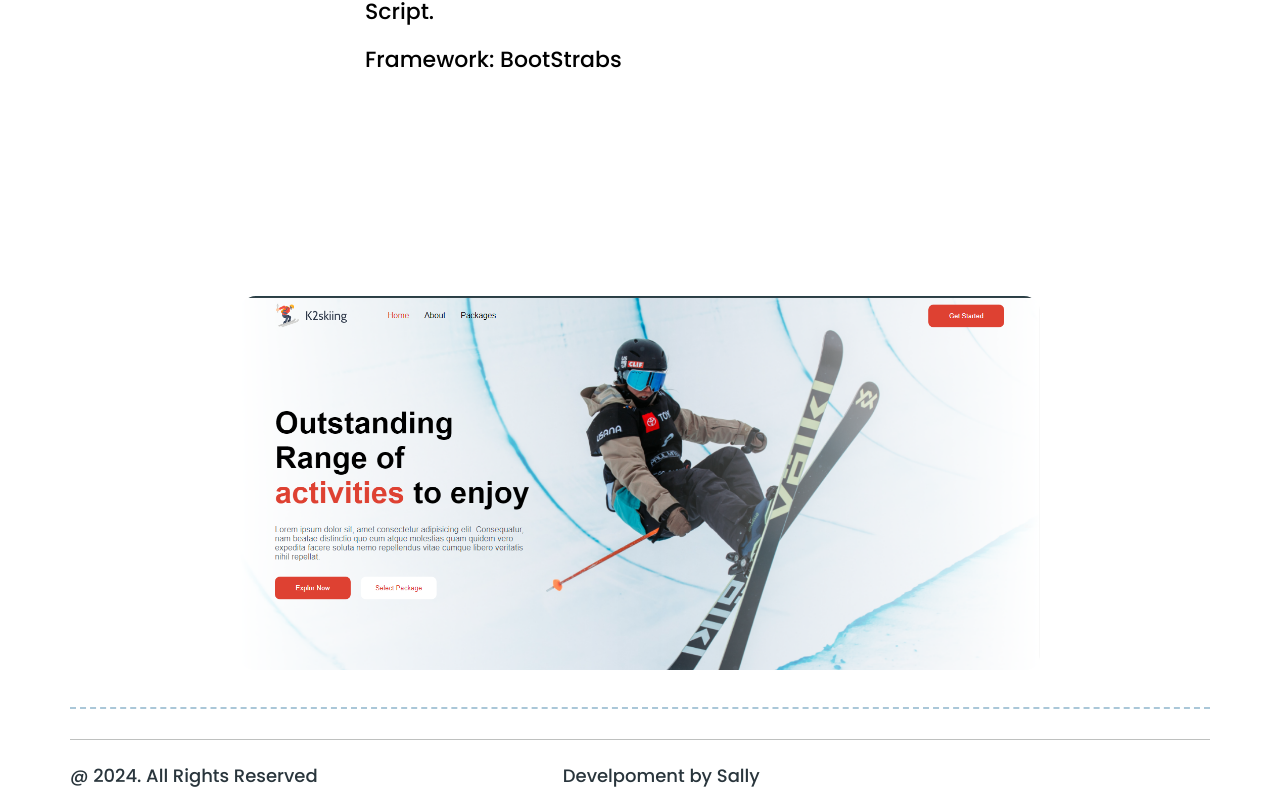
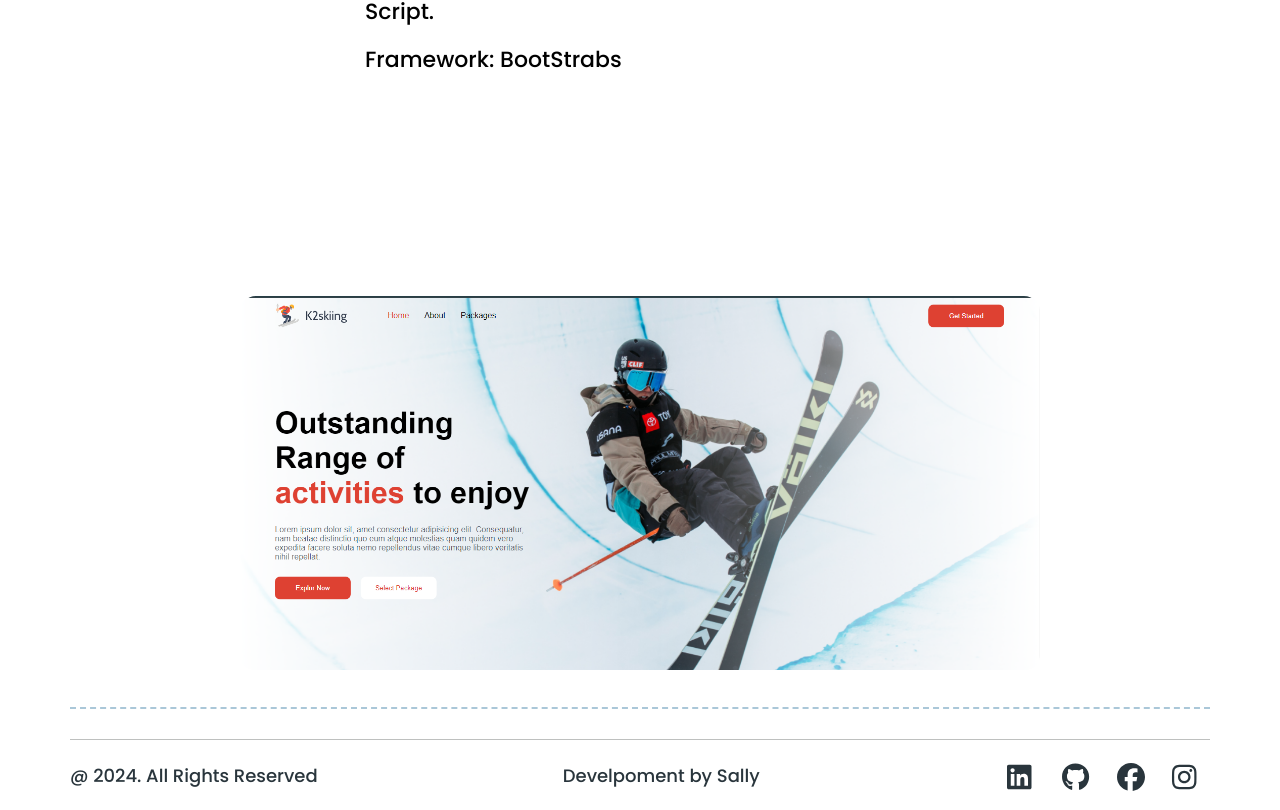
Before and after one commit to sallyalrefaay/portfolio, a React (Vite) app: page /portfolio/Project in a window 1280 px wide. Shown: the part 4264-5074 px from the top of the page. Built offline with nearby package versions, Linux system fonts and the light colour scheme; a web font is replaced by a local one.

Commit message:
add new changes

```diff
--- a/src/Component/NavBar/Navbar.css
+++ b/src/Component/NavBar/Navbar.css
@@ -40,6 +40,7 @@ color: #E6E6E6;
 .dark-mode .contactNum,
 .dark-mode .contactInfo .contactNum .number a,
 .dark-mode .copyRight,
+.dark-mode .copyRight .socialMedia a,
 .dark-mode .projectsInformation .details a,
 .dark-mode .projectsInformation .details button,
 .dark-mode .portfolio{
--- a/src/Component/Rights/Rights.css
+++ b/src/Component/Rights/Rights.css
@@ -32,6 +32,7 @@
     padding: 2px;
     width: 40px;
     height: 40px;
+    color: #29353C;
 }
 
 .copyRight .socialMedia a:hover{
```
